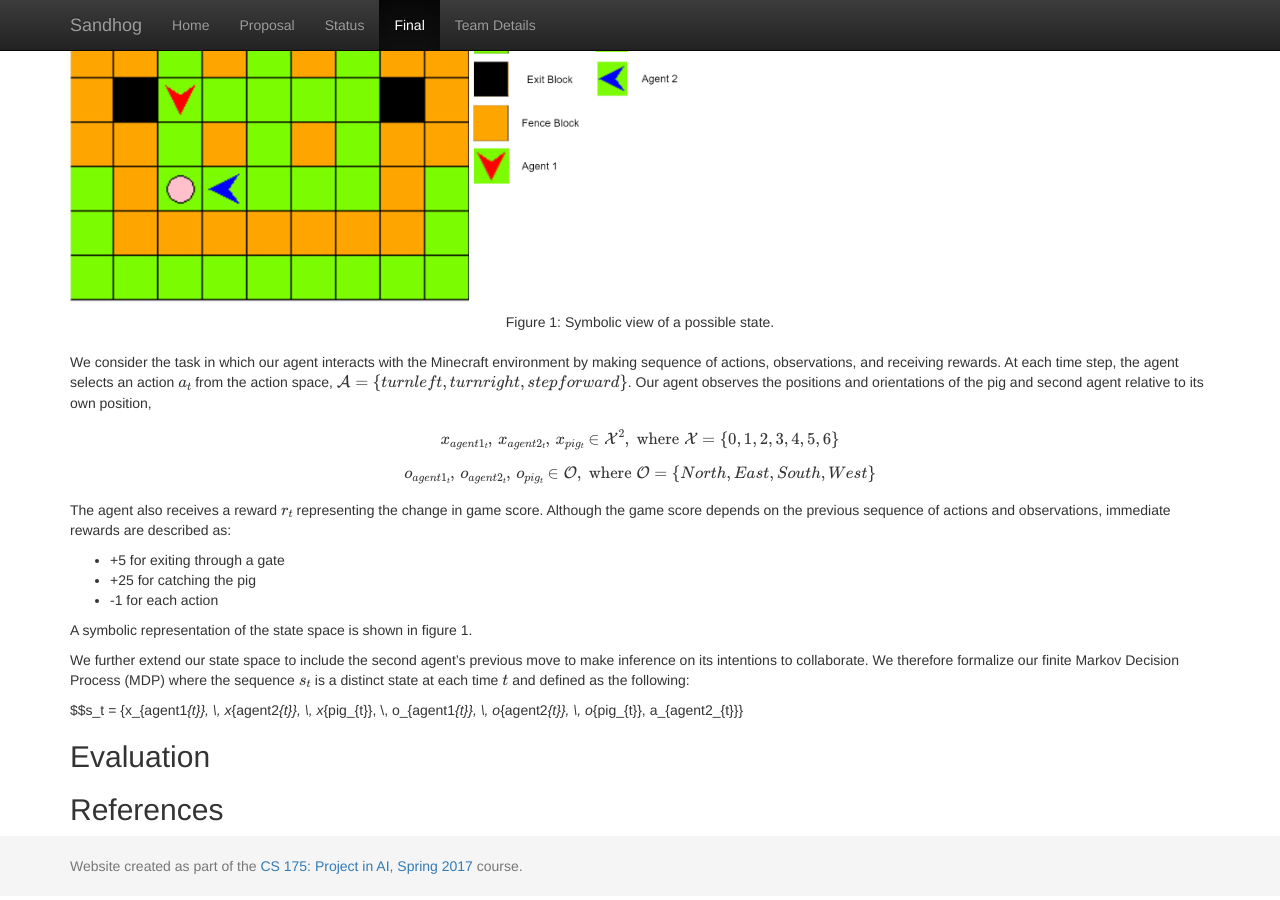
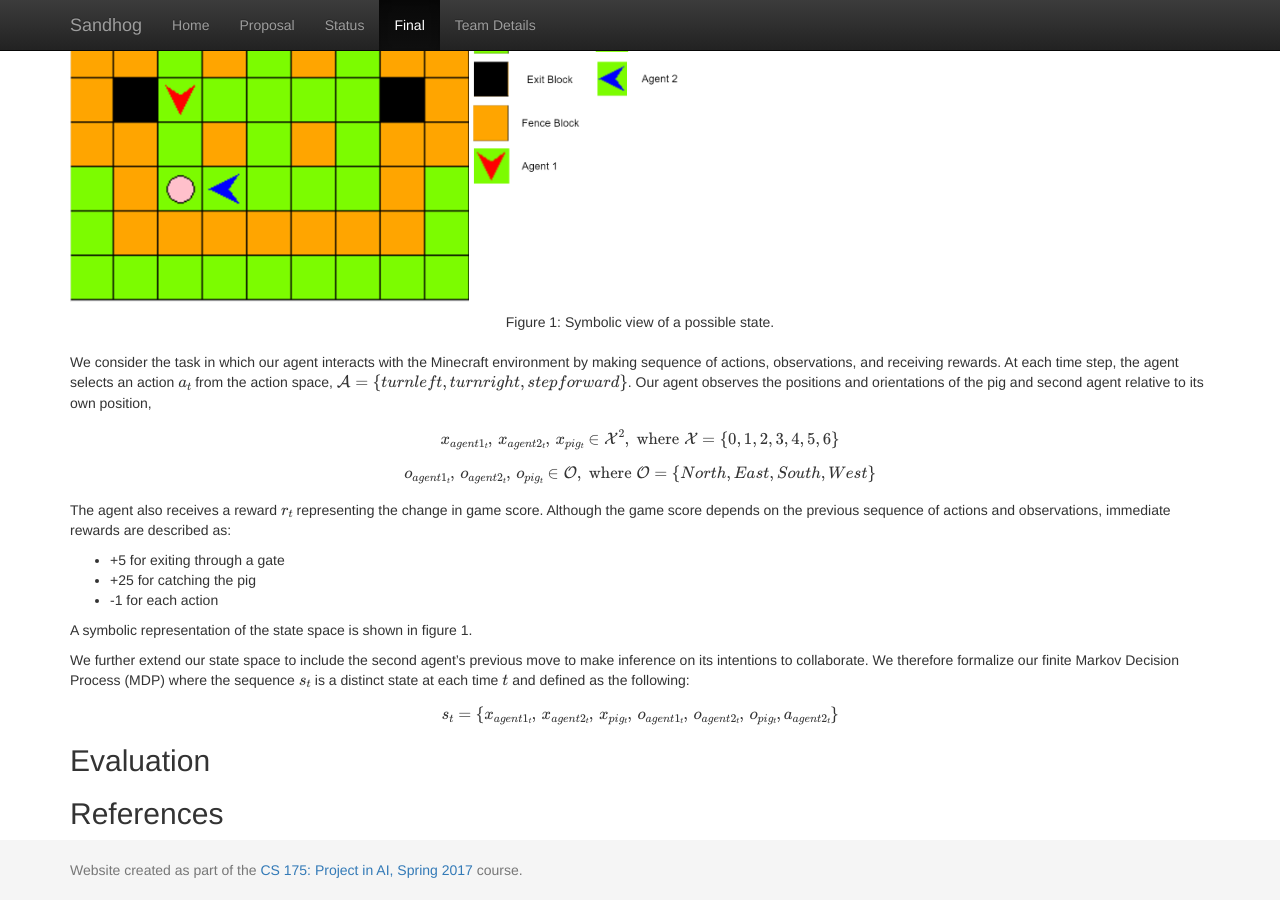
Before and after one commit to hfloresr/Sandhog, a Jekyll site: the page built from docs/final.md, in a window 1280 px wide and 900 px high, scrolled down 523 px. Built offline with Jekyll 4.4.1, drawn with Linux system fonts in a browser that asks for light colours; formulas are drawn with MathJax 3.

Commit message:
fixed latex typo for state formalization

```diff
--- a/docs/final.md
+++ b/docs/final.md
@@ -31,7 +31,7 @@ A symbolic representation of the state space is shown in figure 1.
 
 We further extend our state space to include the second agent's previous move to make inference on its intentions to collaborate. We therefore formalize our finite Markov Decision Process (MDP) where the sequence $$s_t$$ is a distinct state at each time $$t$$ and defined as the following:
 
-$$s_t = \{x_{agent1_{t}}, \, x_{agent2_{t}}, \, x_{pig_{t}}, \, o_{agent1_{t}}, \, o_{agent2_{t}}, \, o_{pig_{t}}, a_{agent2_{t}}\}
+$$s_t = \{x_{agent1_{t}}, \, x_{agent2_{t}}, \, x_{pig_{t}}, \, o_{agent1_{t}}, \, o_{agent2_{t}}, \, o_{pig_{t}}, a_{agent2_{t}}\}$$
 
 
 
```
